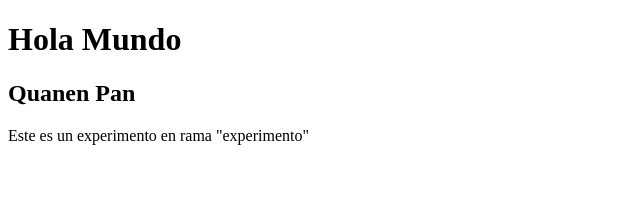
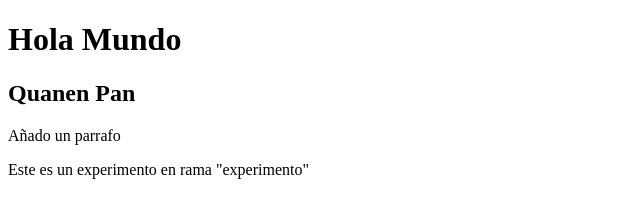
Before and after one commit to qep-hub/prueba, a plain HTML site: page index.html in a window 1280 px wide. Shown: the whole page, without its empty margins (0-640 px from the left). Drawn offline with Linux system fonts and the light colour scheme.

Commit message:
Añado un parrafo

```diff
--- a/index.html
+++ b/index.html
@@ -12,6 +12,7 @@
 	<div class="row">
 		<div class="col">
 			<h2>Quanen Pan</h2>
+			<p>Añado un parrafo</p>
 		</div>
 	</div>
 
```
